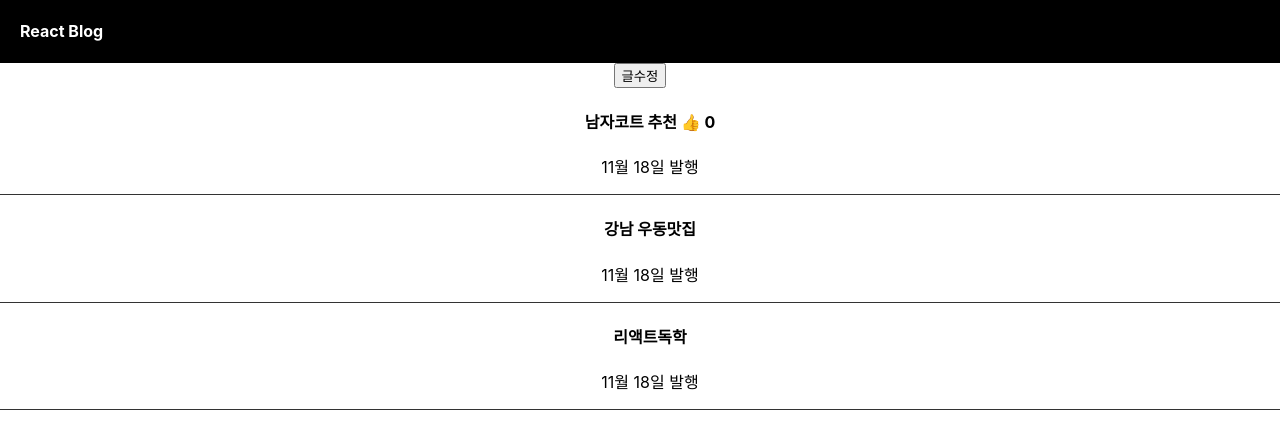
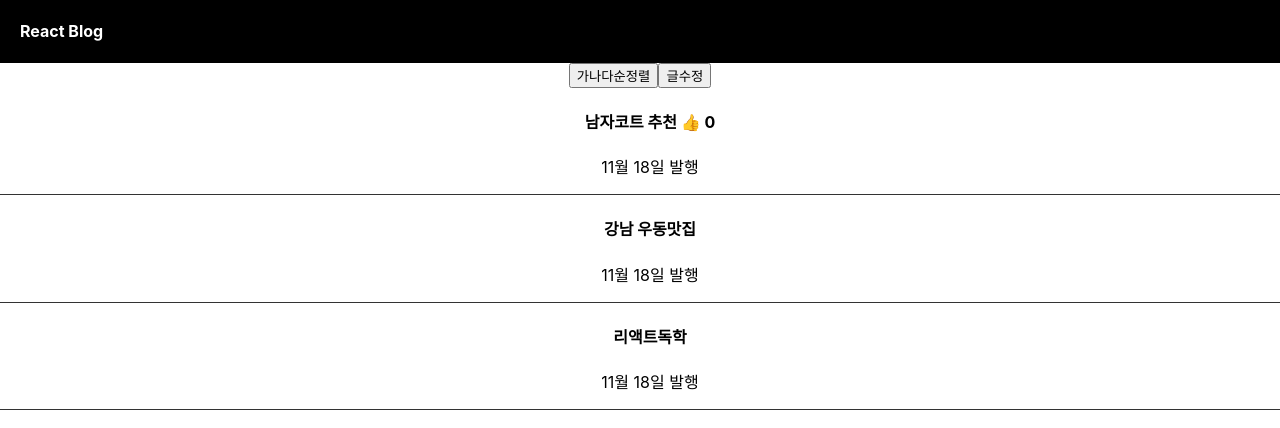
Before and after one commit to khakikokyo/codingapple_react, a React (Create React App) app in the folder blog/: page / in a window 1280 px wide. Shown: the top 428 px of the page. Built offline with nearby package versions, Linux system fonts and the light colour scheme.

Commit message:
가나다순정렬

```diff
--- a/blog/src/App.js
+++ b/blog/src/App.js
@@ -15,6 +15,12 @@ function App() {
       <div className="black-nav">
         <h4>React Blog</h4>
       </div>
+
+      <button onClick={function() {
+        let copy = [...postTitle];
+        copy.sort();
+        setPostTitle(copy);
+      }}>가나다순정렬</button>
 
       <button onClick={ function() {
         let copy = [...postTitle];
```
Also changed, not shown: 1 other file (tests, documents, lock files or other folders).
